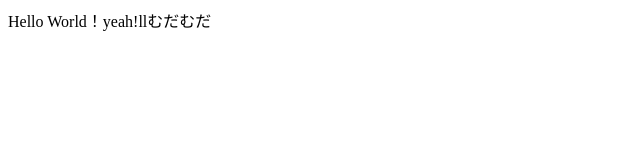
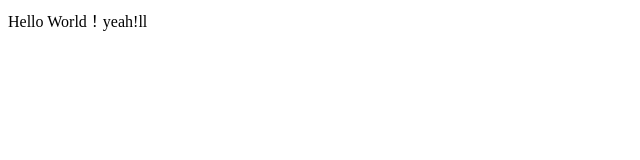
Before and after one commit to oonoryoto/ryo, a plain HTML site: page index2.html in a window 1280 px wide. Shown: the full height of the page, 0-640 px from the left. Drawn offline with Linux system fonts and the light colour scheme.

Commit message:
Revert "むだあ"
This reverts commit 3c4695dd101aac1967d3a7b1058110803ca62855.

```diff
--- a/index2.html
+++ b/index2.html
@@ -5,6 +5,6 @@
 </head>
 
 <body>
-    Hello World！yeah!llむだむだ
+    Hello World！yeah!ll
 </body>
 </html>
```
